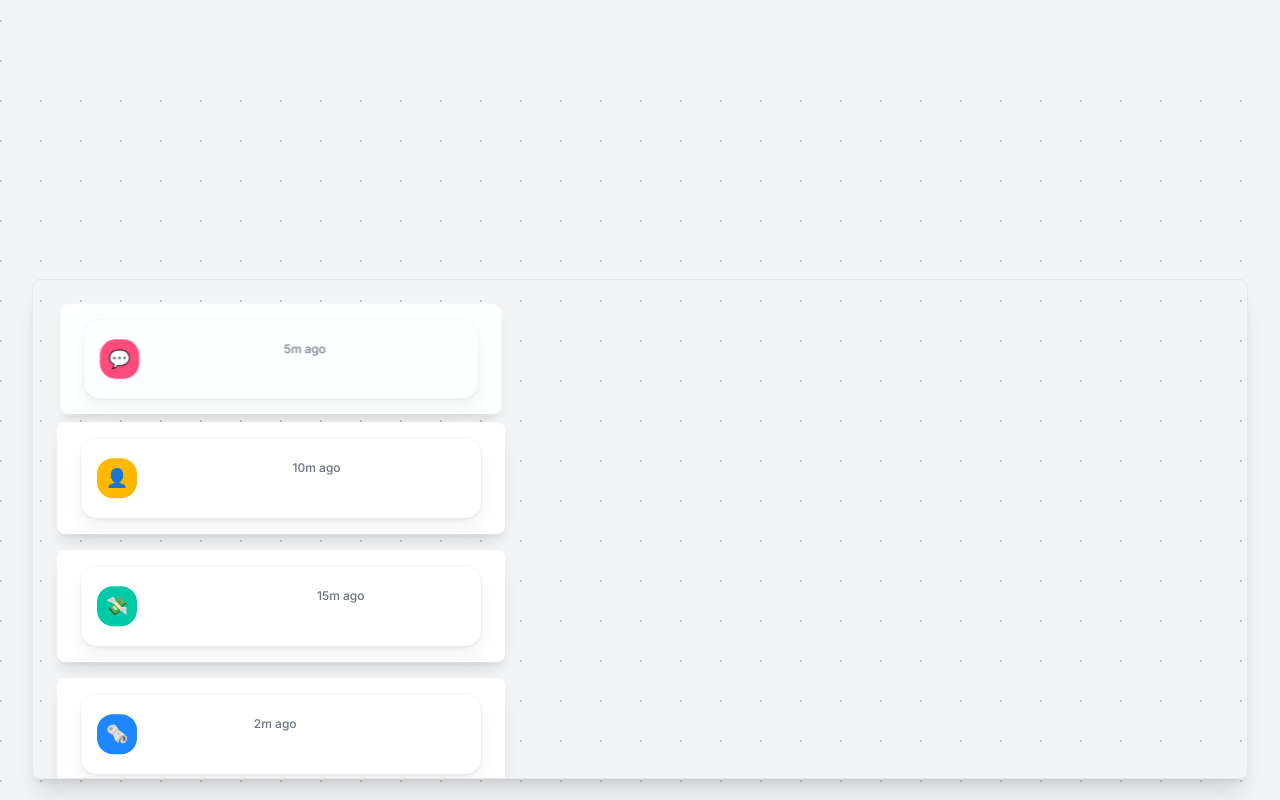
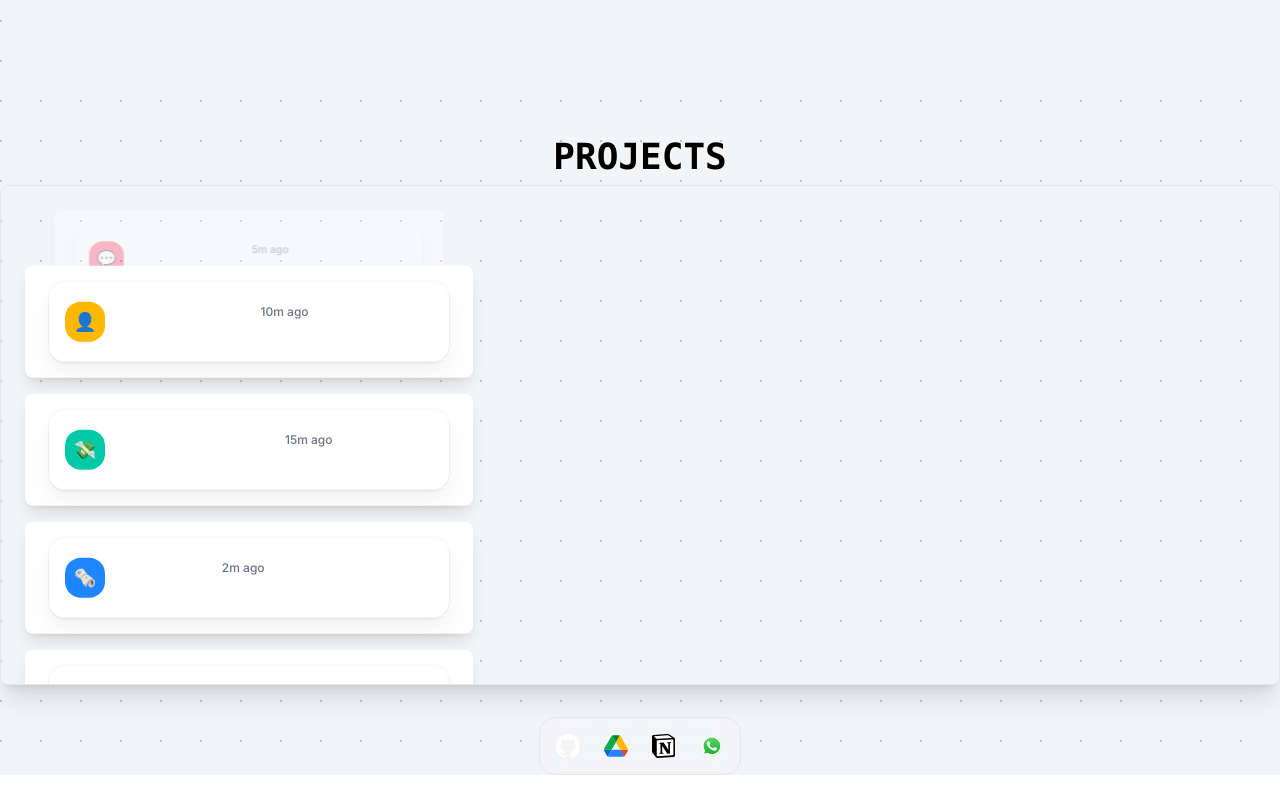
Before and after one commit to huynh-kyle23/personalWeb, a Next.js app: page / in a window 1280 px wide. Shown: the part 2580-3380 px from the top of the page. After the commit the page ends 3355 px from the top, so only its background shows below. Built offline with nearby package versions, Linux system fonts and the light colour scheme.

Commit message:
Added project hyper text

```diff
--- a/app/page.tsx
+++ b/app/page.tsx
@@ -6,6 +6,7 @@ import DotPattern from "@/components/ui/dotPattern";  // Import the DotPattern c
 import { DockDemo } from "../components/dock_component";
 import BlurInDemo from "../components/blurInContent";
 import { AnimatedListDemo } from "@/components/animated_list_component";
+import { HyperTextDemo } from "@/components/project_text";
 
 export default function Home() {
   return (
@@ -45,9 +46,11 @@ export default function Home() {
       <section className="relative z-10 w-full min-h-screen flex items-center justify-center p-8">
         <ResearchSection />
       </section>
-      <section className="relative z-10 w-full min-h-screen flex items-center justify-center p-8">
-        <AnimatedListDemo/>
-      </section>
+
+      {/* HyperText and AnimatedList */}
+          <HyperTextDemo/> {/* Ensure HyperTextDemo is above */}
+          <AnimatedListDemo className="relative z-10" /> {/* Positioned below HyperTextDemo */}
+
       <DockDemo />
     </main>
   );
--- a/components/project_text.tsx
+++ b/components/project_text.tsx
@@ -2,9 +2,11 @@ import HyperText from "@/components/magicui/hyper-text";
 
 export function HyperTextDemo() {
   return (
-    <HyperText
-      className="text-4xl font-bold text-black dark:text-white"
-      text="Hyper Text"
-    />
+    <div className="flex items-center justify-center h-full">
+      <HyperText
+        className="text-4xl font-bold text-black dark:text-black"
+        text="Projects"
+      />
+    </div>
   );
 }
```
